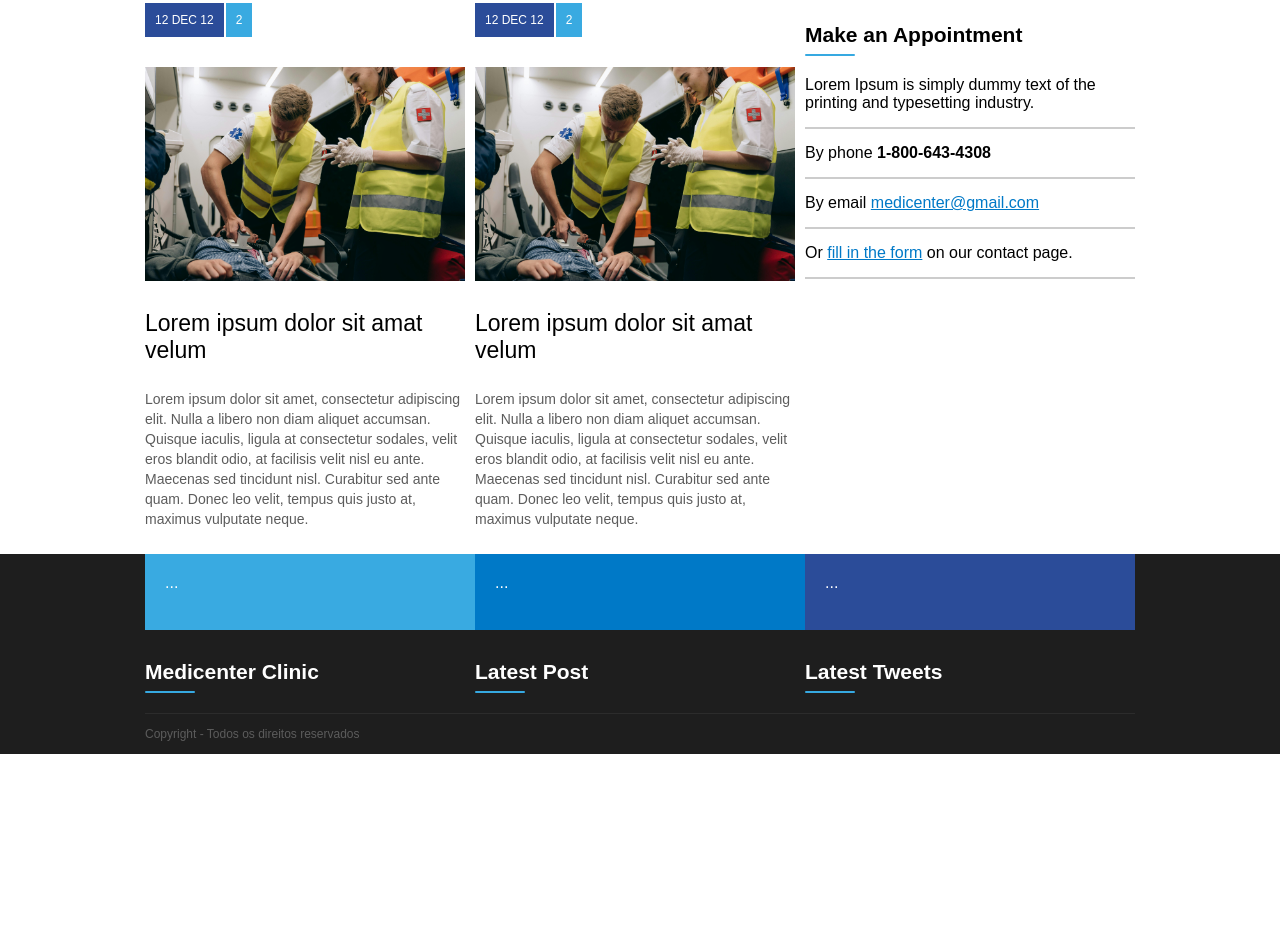
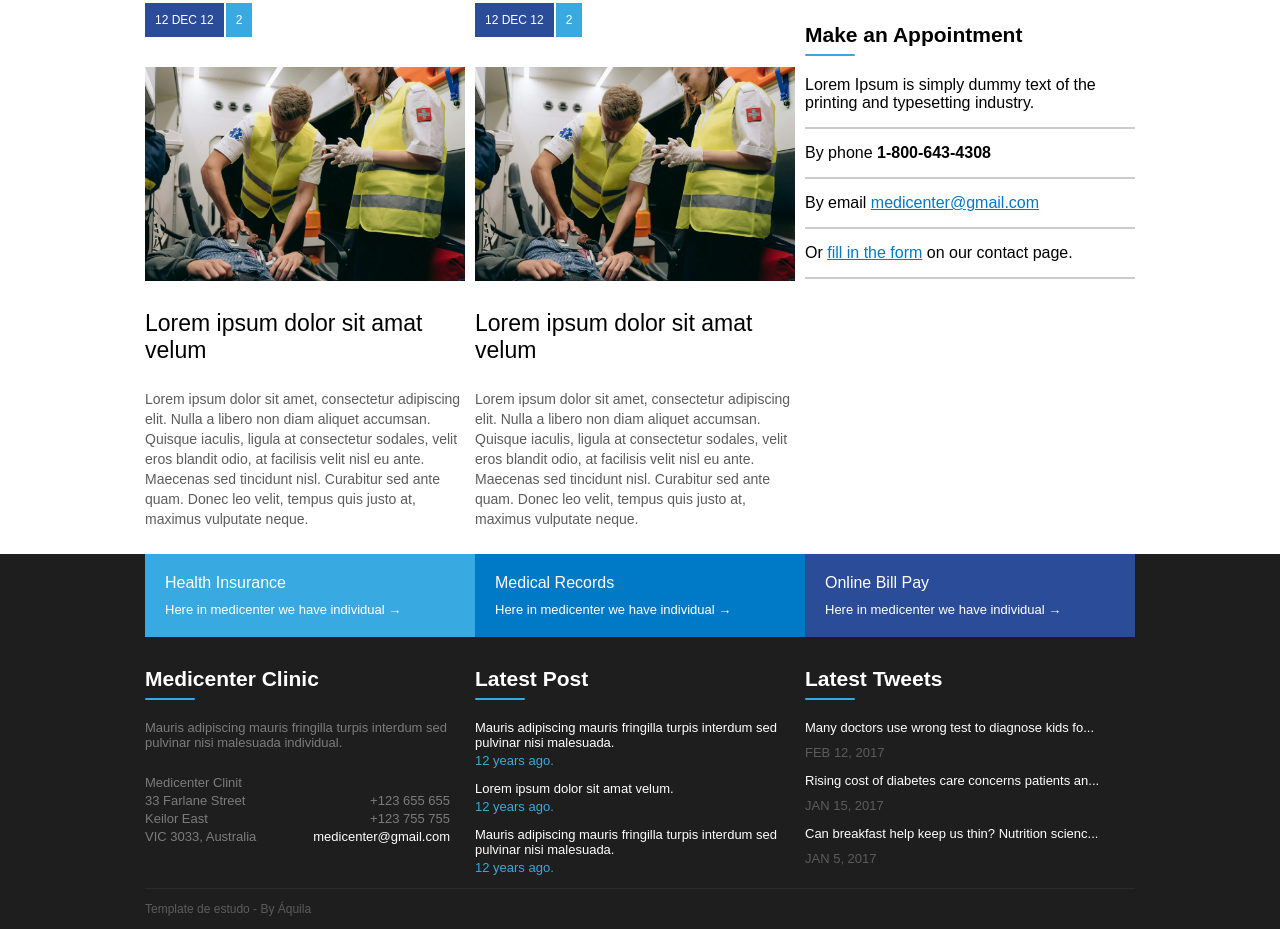
Before and after one commit to Akila0210/medicenter, a plain HTML site: page index.html in a window 1280 px wide. Shown: the part 1420-2349 px from the top of the page. Before the commit the page ends 2174 px from the top, so only its background shows below. Drawn offline with Linux system fonts and the light colour scheme.

Commit message:
finalização do rodapé

```diff
--- a/assets/css/style.css
+++ b/assets/css/style.css
@@ -262,7 +262,7 @@ article .news_resume{
 
 footer {
     background-color: #1e1e1e;
-    height: 200px;
+    height: 100%;
     display: flex;
     justify-content: center;
 }
@@ -313,3 +313,62 @@ footer .widget_title_text{
     color: #5c5c5c;
     font-size: 12px;
 }
+
+.fm_content{
+    font-size: 13px;
+    margin-top: 10px;
+}
+
+
+.title_item_content{
+    margin-top: 25px;
+    font-size: 13px;
+    margin-bottom: 3px;
+}
+
+.info_content_text{
+    display: flex;
+    justify-content: space-between;
+    font-size: 13px;
+    margin-right: 25px;
+}
+
+.span_content{
+    margin-bottom: 3px;
+}
+
+.item_content{
+    font-size: 13px;
+    margin-bottom: 3px;
+    color: white;
+}
+
+.item_date{
+    font-size: 13px;
+    margin-bottom: 13px;
+    color: #36a9e1;
+}
+
+.color{
+    color: #7d7c7c;
+}
+
+footer a{
+    text-decoration: none;
+}
+
+footer a:hover {
+    text-decoration: underline;
+}
+
+.lt_content{
+    font-size: 13px;
+    margin-bottom: 10px;
+    color: white;
+}
+
+.lt_date{
+    font-size: 13px;
+    margin-bottom: 13px;
+    color: #5c5c5c;
+}
--- a/index.html
+++ b/index.html
@@ -215,13 +215,22 @@
             <div class="container flex_column">
                 <div class="footer_menu">
                     <div class="fm_1">
-...
+                        <div class="fm_title">Health Insurance</div>
+                    <a href="">
+                        <div class="fm_content">Here in medicenter we have individual →</div>
+                    </a>
                     </div>
                     <div class="fm_2">
-...
+                        <div class="fm_title">Medical Records</div>
+                    <a href="">
+                        <div class="fm_content">Here in medicenter we have individual →</div>
+                    </a>
                     </div>
                     <div class="fm_3">
-...
+                        <div class="fm_title">Online Bill Pay</div>
+                    <a href="">
+                        <div class="fm_content">Here in medicenter we have individual →</div>
+                    </a>
                     </div>
                 </div>
 
@@ -232,6 +241,26 @@
                             <div class="widget_title_text">Medicenter Clinic</div>
                             <div class="widget_title_bar"></div>
                         </div>
+                        <div class="item_content color">Mauris adipiscing mauris fringilla turpis interdum sed pulvinar nisi malesuada individual.</div>
+
+                        <div class="title_item_content color">Medicenter Clinit</div>
+
+                        <div class="info_content">
+                            <div class="info_content_text">
+                                <span class="span_content color">33 Farlane Street</span>
+                                <span class="span_content color">+123 655 655</span>
+                            </div>
+                            <div class="info_content_text">
+                                <span class="span_content color">Keilor East</span>
+                                <span class="span_content color">+123 755 755</span>
+                            </div>
+                            <div class="info_content_text">
+                                <span class="span_content color">VIC 3033, Australia</span>
+                                <a href="">
+                                <span class="span_content">medicenter@gmail.com</span>
+                                </a>
+                            </div>
+                        </div>
 
                     </div>
                     <div class="area_item">
@@ -240,6 +269,21 @@
                             <div class="widget_title_text">Latest Post</div>
                             <div class="widget_title_bar"></div>
                         </div>
+                    <div class="itens_contents">
+                    <a href="">
+                        <div class="item_content">Mauris adipiscing mauris fringilla turpis interdum sed pulvinar nisi malesuada.</div>
+                    </a>
+                        <div class="item_date">12 years ago.</div>
+                    <a href="">
+                        <div class="item_content">Lorem ipsum dolor sit amat velum.</div>
+                    </a>
+                        <div class="item_date">12 years ago.</div>
+                    <a href="">
+                        <div class="item_content">Mauris adipiscing mauris fringilla turpis interdum sed pulvinar nisi malesuada.</div>
+                    </a>
+                        <div class="item_date">12 years ago.</div>
+                    </div>
+
 
                     </div>
                     <div class="area_item">
@@ -249,11 +293,27 @@
                             <div class="widget_title_bar"></div>
                         </div>
 
+                        <div class="itens_contents">
+                            <a href="">
+                                <div class="lt_content">Many doctors use wrong test to diagnose kids fo...</div>
+                            </a>
+                            <div class="lt_date">FEB 12, 2017</div>
+                            <a href="">
+                                <div class="lt_content">Rising cost of diabetes care concerns patients an...</div>
+                            </a>
+                            <div class="lt_date">JAN 15, 2017</div>
+                            <a href="">
+                                <div class="lt_content">Can breakfast help keep us thin? Nutrition scienc...</div>
+                            </a>
+                            <div class="lt_date">JAN 5, 2017</div>
+                            </div>
+
+
                     </div>
                 </div>
 
                 <div class="copy">
-                    Copyright - Todos os direitos reservados
+                    Template de estudo - By Áquila
                 </div>
 
 
```
